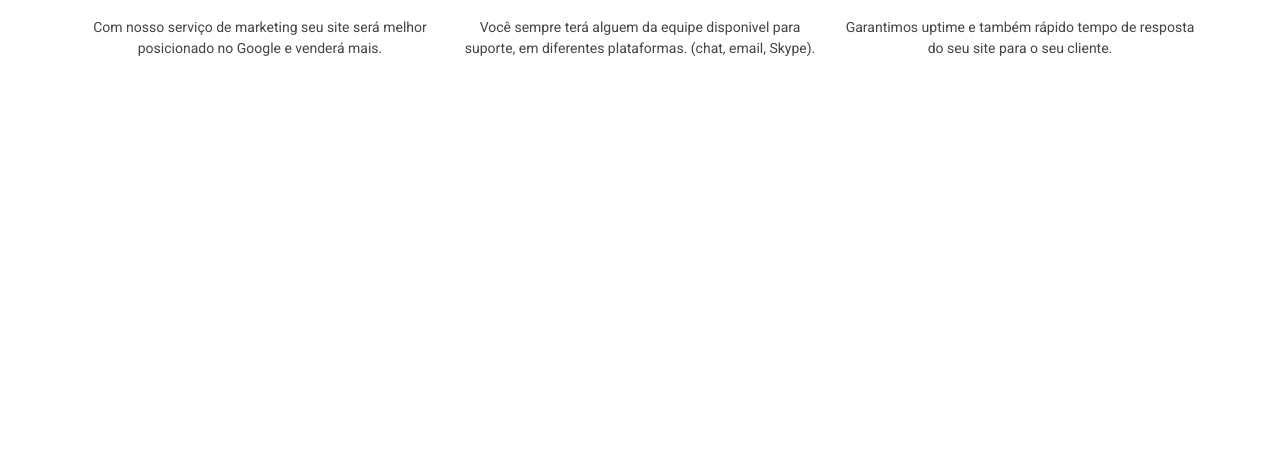
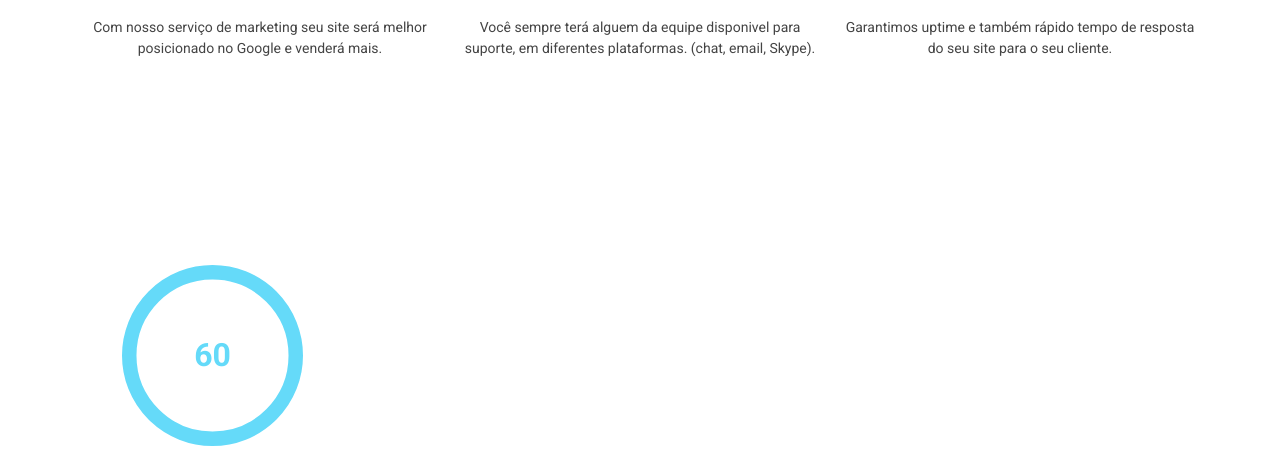
Before and after one commit to LukaswRocha/projeto.bootstrap, a plain HTML site: page index.html in a window 1280 px wide. Shown: the part 1865-2328 px from the top of the page. Before the commit the page ends 2060 px from the top, so only its background shows below. Drawn offline with nearby package versions, Linux system fonts and the light colour scheme.

Commit message:
atualizando

```diff
--- a/css/style.css
+++ b/css/style.css
@@ -169,3 +169,21 @@ background-color: #353D41;
 .service-box:hover > i, .service-box:hover > h4 {
     color: #65DAF9;
 }
+
+/* Dados*/
+
+.circle-box div {
+    padding: 0 40px;
+}
+
+.progressbar-text {
+    font-weight: bold;
+    font-size: 32px;
+}
+
+#data-area p {
+    color: white;
+    text-align: center;
+    font-size: 26px;
+    margin-top: 20px;
+}
--- a/index.html
+++ b/index.html
@@ -159,6 +159,29 @@
                 </div>
             </div>
         </div>
+        <!-- Dados  da empresa-->
+        <div id="data-area">
+            <div class="container">
+                <div class="row">
+                    <div class="col-md-3 circle-box">
+                        <div id="circleA"></div>
+                        <p>Projetos entregues</p>
+                    </div>
+                    <div class="col-md-3 circle-box">
+                        <div id="circleB"></div>
+                        <p>Clientes Felizes</p>
+                    </div>
+                    <div class="col-md-3 circle-box">
+                        <div id="circleC"></div>
+                        <p>Colaboradores</p>
+                    </div>
+                    <div class="col-md-3 circle-box">
+                        <div id="circleD"></div>
+                        <p>Cafézinhos</p>
+                    </div>
+                </div>
+            </div>
+        </div>
     </div>
     </main>
     <script src="js/scripts.js"></script>
--- a/js/scripts.js
+++ b/js/scripts.js
@@ -1 +1,27 @@
-console.log('teste')
+$(document).ready(function() {
+
+
+    // Progress bar
+    let containerA = document.getElementById('circleA');
+
+    let circleA = new ProgressBar.Circle(containerA, {
+
+       color: '#64DAF9',
+       strokeWidth: 8,
+       duration: 1400,
+       from: {color: '#AAA'},
+       to: {color: '#65DAF9'},
+
+       step: function(state, circle) {
+           circle.path.setAttribute('stroke', state.color);
+
+           let value = Math.round(circle.value() * 60);
+
+           circle.setText(value);
+
+       }
+    });
+
+   circleA.animate(1.0);
+
+});
```
